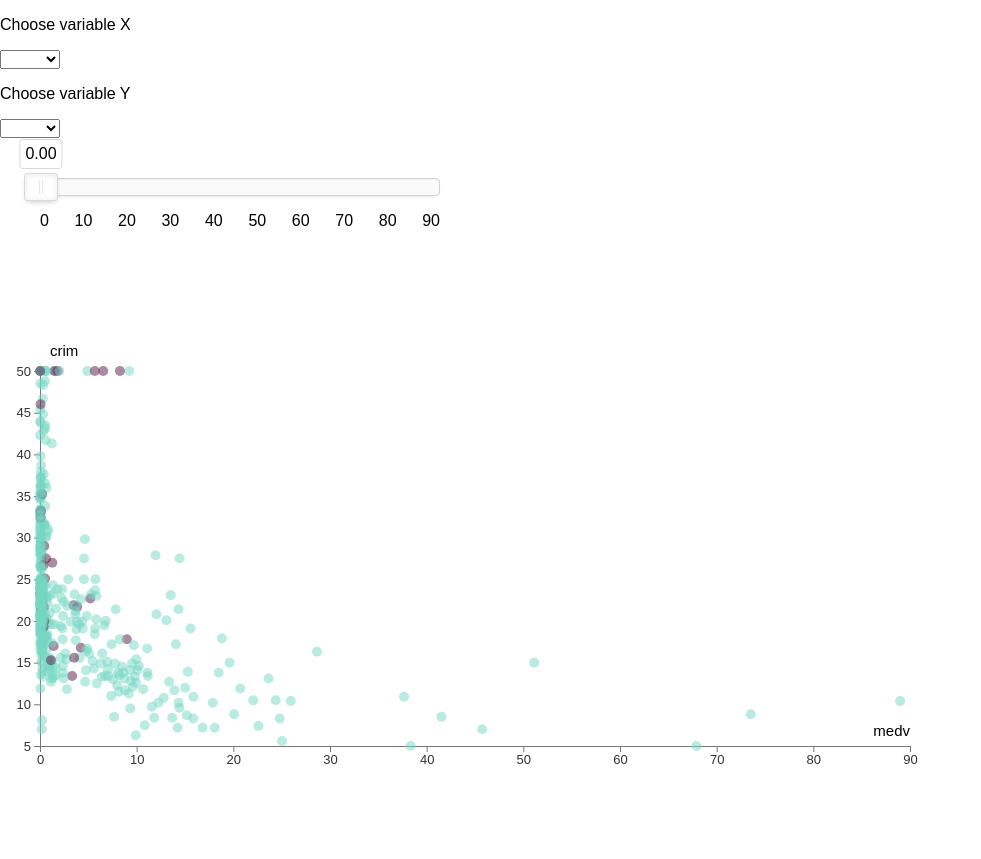
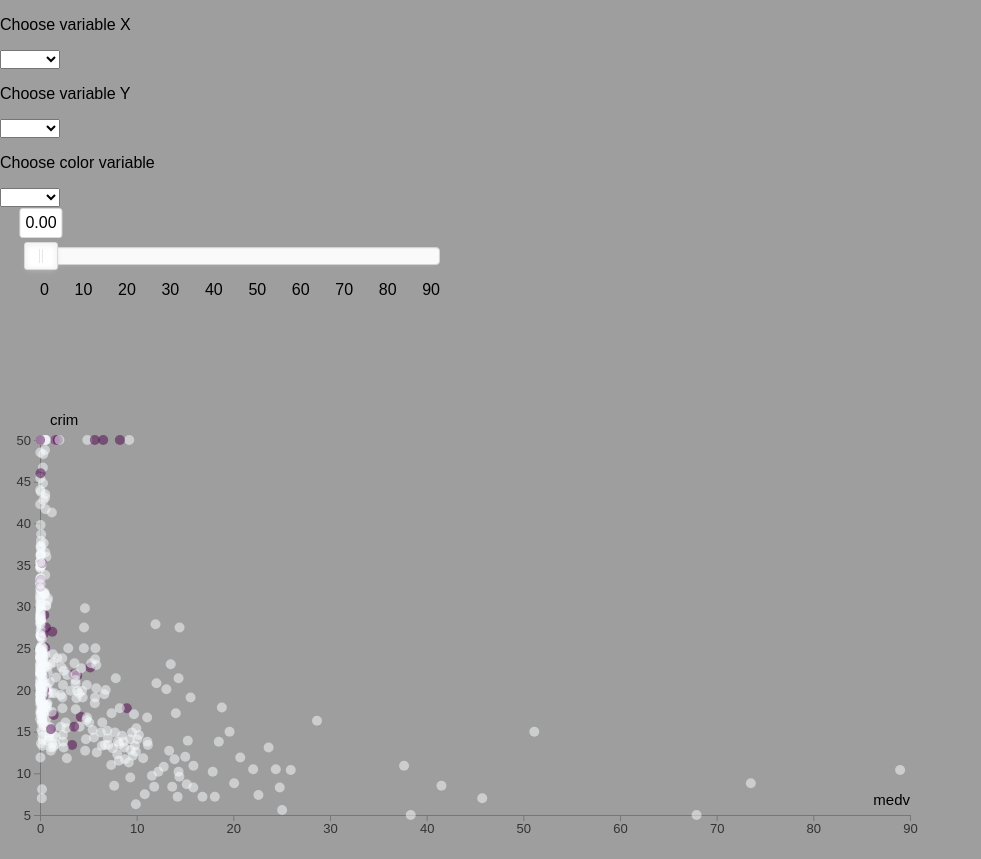
Before and after one commit to arinorberg/info474assignment3, a plain HTML site: page index.html in a window 1280 px wide. Shown: the whole page, without its empty margins (0-981 px from the left). Before the commit the page ends 800 px from the top, so only its background shows below. Drawn offline with nearby package versions, Linux system fonts and the light colour scheme.

Commit message:
p fuckin good

```diff
--- a/index.html
+++ b/index.html
@@ -7,6 +7,7 @@
 		body{
 			margin: 0;
 			font-family: arial, sans;
+      background-color: #9E9E9E;
 		}
 
     .well {
@@ -102,21 +103,35 @@
       stroke-width: 1.25px;
     }
 
+
 	</style>
 	<script type="text/javascript" src="https://d3js.org/d3.v4.min.js"></script>
   <link href="nouislider.min.css" rel="stylesheet">
+
 </head>
 
-<!-- dropdown -->
-<p>Choose variable X</p>
-<select id="dropdownX"></select>
 
-<p>Choose variable Y</p>
-<select id="dropdownY"></select>
 
 <body>
 
   <script src="nouislider.min.js"></script>
+  <script src="https://d3js.org/d3-color.v1.min.js"></script>
+  <script src="https://d3js.org/d3-interpolate.v1.min.js"></script>
+  <script src="https://d3js.org/d3-scale-chromatic.v1.min.js"></script>
+
+	<!-- dropdown -->
+	<p>Choose variable X</p>
+	<select id="dropdownX"></select>
+
+	<p>Choose variable Y</p>
+	<select id="dropdownY"></select>
+
+	<p>Choose color variable </p>
+	<select id="dropdownColor"></select>
+
+
+
+
 	<!-- slider -->
   <link href="nouislider.css" rel="stylesheet">
   <script src="nouislider.js"></script>
@@ -214,7 +229,8 @@
     // default
 		var selected_x = "crim"
 		var selected_y = "medv"
-		updateGraph(selected_x, selected_y);
+		var selected_color = "chas"
+		updateGraph(selected_x, selected_y, selected_color);
 
 		var dropdown_options = variables
 
@@ -230,7 +246,7 @@
 		var dropDown = d3.select("#dropdownX");
 		dropDown.on("change", function() {
 			selected_x = d3.event.target.value;
-			updateGraph(selected_x, selected_y)
+			updateGraph(selected_x, selected_y, selected_color)
 		});
 
 		// Choose Y variable
@@ -245,11 +261,27 @@
 		var dropDown = d3.select("#dropdownY");
 		dropDown.on("change", function() {
 			selected_x = d3.event.target.value;
-			updateGraph(selected_x, selected_y)
+			updateGraph(selected_x, selected_y, selected_color)
+		});
+
+
+		// Choose color variable
+		d3.select("#dropdownColor")
+		.selectAll("option")
+		.data(dropdown_options)
+		.enter()
+		.append("option")
+		.attr("value", function(option) { return option; })
+		.text(function(option) { return option; });
+
+		var dropDown = d3.select("#dropdownColor");
+		dropDown.on("change", function() {
+			selected_color = d3.event.target.value;
+			updateGraph(selected_x, selected_y, selected_color)
 		});
 
   // plot graph using selected x and y variables
-	function updateGraph(selected_x, selected_y) {
+	function updateGraph(selected_x, selected_y, selected_color) {
 		console.log("x: " + selected_x)
 		console.log("y: " + selected_y)
 
@@ -262,8 +294,6 @@
 		.append('g')
 			.attr('transform', 'translate(' + margin.left + ',' + margin.top + ')');
 
-
-
     xScale.domain(d3.extent(data, function(d){
 			return d[selected_x];
 		})).nice();
@@ -275,7 +305,9 @@
 
 		// radius.domain(d3.extent(data, function(d){
 		// 	return d.PetalLength;
-		// })).nice();
+		// })).nice()
+    ;
+    svg.style("background-color", "#515A5A");
 
 		// adding axes is also simpler now, just translate x-axis to (0,height) and it's alread defined to be a bottom axis.
 		svg.append('g')
@@ -289,13 +321,13 @@
 			.attr('class', 'y axis')
 			.call(yAxis);
 
-    var colors = ["#76D7C4", "#581845"];
+    //var colors = ["#76D7C4", "#581845"];
 
-    var colorScale = d3.scaleQuantile()
-      .domain([0, colors.length - 1, d3.max(data, function(d) {
-        return d;
-      })])
-      .range(colors);
+    // var colorScale = d3.scaleQuantile()
+    //   .domain([0, colors.length - 1, d3.max(data, function(d) {
+    //     return d;
+    //   })])
+    //   .range(colors);
 
 		var bubble = svg.selectAll('.bubble')
 			.data(data)
@@ -304,7 +336,7 @@
 			.attr('cx', function(d){return xScale(d[selected_x]);})
 			.attr('cy', function(d){ return yScale(d[selected_y]); })
 			.attr('r', 5)
-			.style('fill', function(d){ return colorScale(d.chas); });
+			.style('fill', function(d){ return d3.interpolateBuPu(d[selected_color]) });
 
     // hover tooltip
 		bubble.append('title')
@@ -316,7 +348,7 @@
         } else {
           chas = "yes"
         }
-        var tooltip = "Crime Rate = " + d[selected_x] + ", Median Value of Homes = " + d[selected_y] + ", by Charles river = " + chas
+        var tooltip = "X:" + selected_x + " = " + d[selected_x] + ", Y:" + selected_y + " = " + d[selected_y] + ", Color:" + selected_color + " = " + d[selected_color]
 				return  tooltip;
 			});
 
```
Also changed, not shown: 1 other file.
